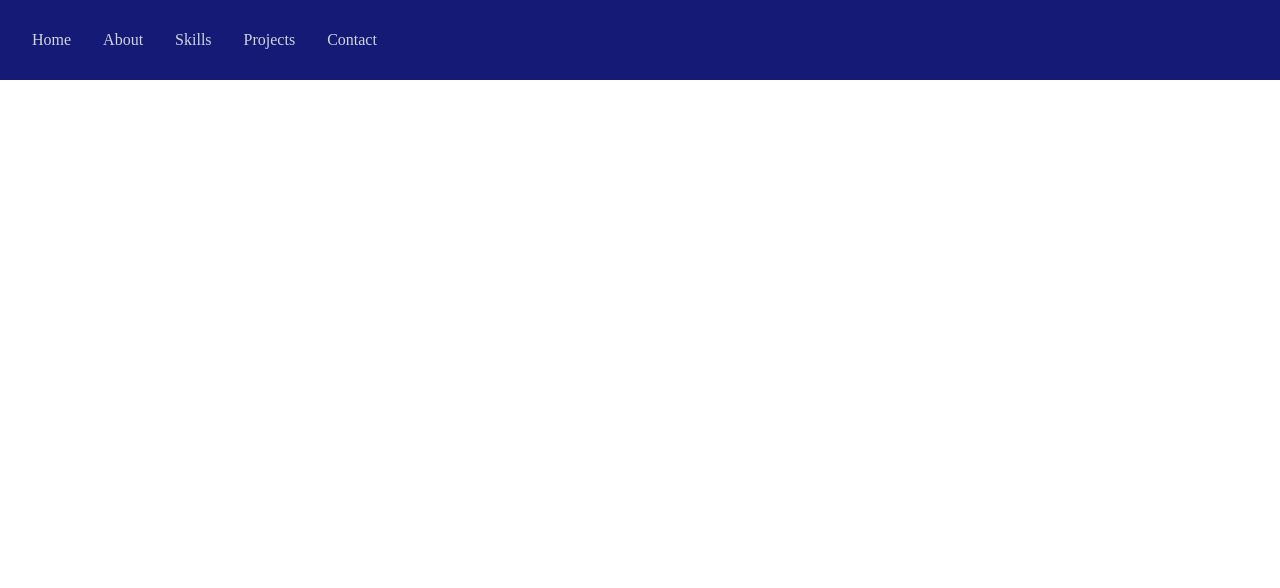
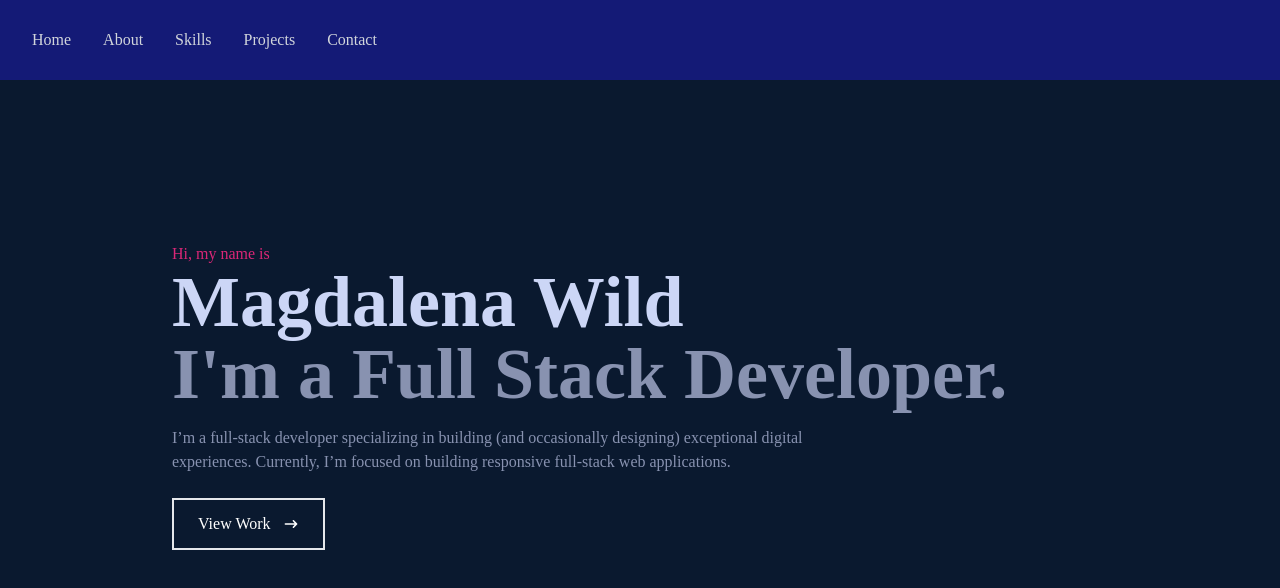
Before and after one commit to 01magdalenawild/react-portfolio-20, a React (Create React App) app in the folder my-app/: page / in a window 1280 px wide. Shown: the top 588 px of the page. Built offline with nearby package versions, Linux system fonts and the light colour scheme.

Commit message:
adding back ground color and header introducing myself

```diff
--- a/my-app/src/App.js
+++ b/my-app/src/App.js
@@ -1,9 +1,11 @@
+import Home from "./components/Home";
 import Navbar from "./components/Navbar";
 
 function App() {
   return (
     <div >
       <Navbar/>
+      <Home/>
     </div>
   );
 }
--- /dev/null
+++ b/my-app/src/components/Home.jsx
@@ -0,0 +1,34 @@
+import React from 'react';
+import { HiArrowNarrowRight } from 'react-icons/hi';
+
+const Home = () => {
+  return (
+    <div name='home' className='w-full h-screen bg-[#0a192f]'>
+      {/* Container */}
+      <div className='max-w-[1000px] mx-auto px-8 flex flex-col justify-center h-full'>
+        <p className='text-pink-600'>Hi, my name is</p>
+        <h1 className='text-4xl sm:text-7xl font-bold text-[#ccd6f6]'>
+          Magdalena Wild
+        </h1>
+        <h2 className='text-4xl sm:text-7xl font-bold text-[#8892b0]'>
+          I'm a Full Stack Developer.
+        </h2>
+        <p className='text-[#8892b0] py-4 max-w-[700px]'>
+          I’m a full-stack developer specializing in building (and occasionally
+          designing) exceptional digital experiences. Currently, I’m focused on
+          building responsive full-stack web applications.
+        </p>
+        <div>
+          <button className='text-white group border-2 px-6 py-3 my-2 flex items-center hover:bg-pink-600 hover:border-pink-600'>
+            View Work
+            <span className='group-hover:rotate-90 duration-300'>
+              <HiArrowNarrowRight className='ml-3 ' />
+            </span>
+          </button>
+        </div>
+      </div>
+    </div>
+  );
+};
+
+export default Home;
--- a/my-app/src/components/Navbar.jsx
+++ b/my-app/src/components/Navbar.jsx
@@ -26,7 +26,7 @@
 </div>
 
 {/*mobile menu*/}
-<ul className=' hidden absolute top-0 left-0 w-full h-screen bg-[#141a76]flex flex-col justify-center items'>
+<ul className={!nav ? 'hidden' : 'absolute top-0 w-full h-screen bg-[#0a192f] flex flex-col justify-center items center'}>
 <li>Home</li>
     <li className='py-6 text-4xl '>About</li>
     <li className='py-6 text-4xl'>Skills</li>
--- a/my-app/src/index.css
+++ b/my-app/src/index.css
@@ -1,16 +1,31 @@
+
 @tailwind base;
 @tailwind components;
 @tailwind utilities;
 
+@import url('https://fonts.googleapis.com/css2?family=Raleway:wght@300;400;500;600;700;800;900&display=swap');
 
-@import url('https://fonts.googleapis.com/css2?family=Oswald:wght@300;400;500;600;700;900&display=swap');
 @layer base {
-  body{
-    @apply font-[Oswald];
-  }
+    body {
+        @apply font-[Raleway];
+    }
+    li {
+        @apply px-4;
+        @apply cursor-pointer
+    }
+}
 
-li {
-@apply px-4;
-@apply cursor-pointer
+.content-div {
+    background-repeat: no-repeat;
+    background-size: cover;
+    background-position: center;
+    height: 250px;
 }
+
+.content-div:hover {
+    background-image: linear-gradient(
+        to right,
+        rgba(112, 157, 255, 0.8),
+        hsla(242, 74%, 61%, 0.8)
+    )!important;
 }
--- a/my-app/tailwind.config.js
+++ b/my-app/tailwind.config.js
@@ -1,4 +1,3 @@
-/** @type {import('tailwindcss').Config} */
 module.exports = {
   content: ["./src/**/*.{js,jsx,ts,tsx}",],
   theme: {
```
